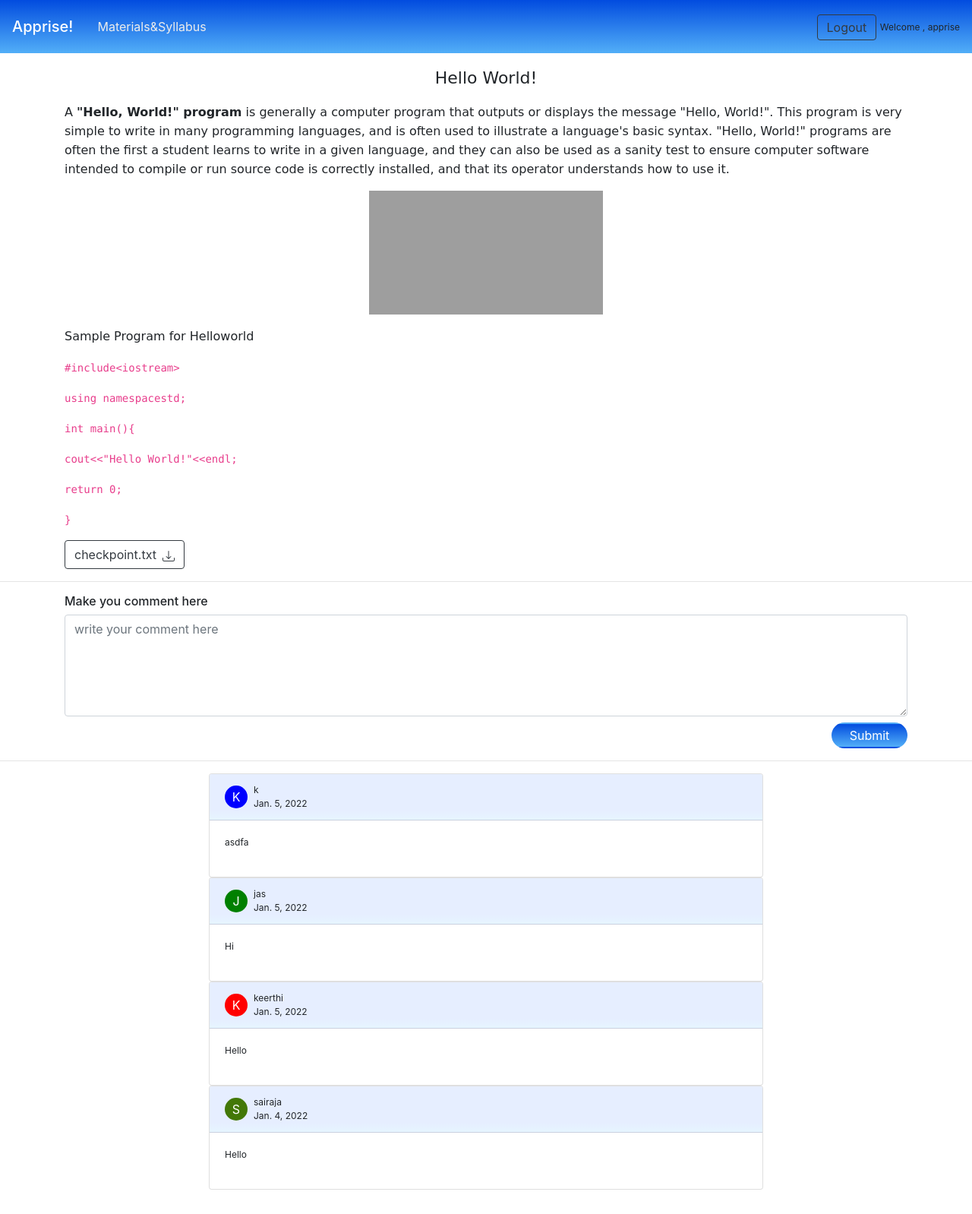
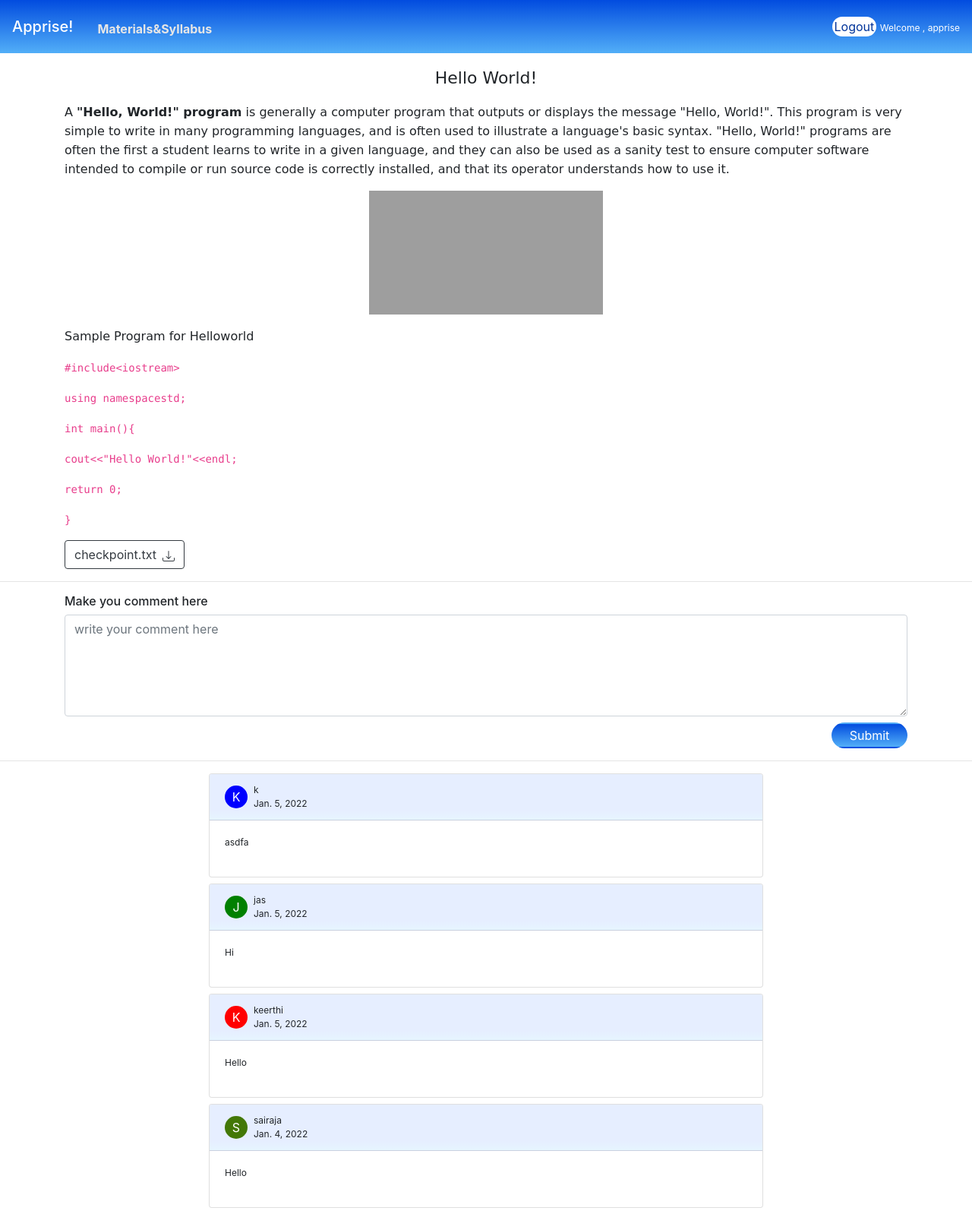
Before and after one commit to SAIRAJA116/apprise, a Django app: page /post/1 in a window 1280 px wide. Shown: the whole page at 76% size. Before the commit the page ends 1566 px from the top, so only its background shows below. Run offline with Django 3.2, Linux system fonts and the light colour scheme; a user stored in the database is signed in; data comes from the database, SQL or seed files in the repository; both versions use the stored data as it was after the commit; some libraries are stand-ins or nearby versions; grey boxes are pictures that could not be loaded.

Commit message:
final commit

```diff
--- a/App/static/App/css/detailPost.css
+++ b/App/static/App/css/detailPost.css
@@ -7,6 +7,11 @@
     background: linear-gradient(to bottom, #024cdf 0%, #5dbcfb 114%);
     height:70px;
 }
+
+.welcomenote{
+    display: inline;
+}
+
 .btn1{
     background-color: white;
     color:#003399;
@@ -91,6 +96,7 @@
     .bg-light{
         height:60px;
     }
+
 }
 @media  screen and (max-width:576px) {
     .modal{
@@ -112,4 +118,9 @@
         font-size: 12px;
     }
 
+    .welcomenote{
+        display: none;
+    }
+
+
 }
--- a/App/templates/App/detailPost.html
+++ b/App/templates/App/detailPost.html
@@ -25,14 +25,15 @@
         <span class="navbar-brand mb-0 h1"><a href="{% url 'App:index' %}" style="color: white;"
                 class="text-decoration-none">Apprise!</a></span>
         <span class="nav-item mr-auto">
-            <a href="{% url 'App:grouplist' %}" style="color:rgb(236, 236, 236)"
+            <a href="{% url 'App:grouplist' %}" style="color:rgb(230, 230, 230); margin-top: 5px; font-weight: bold;"
                 class="text-decoration-none nav-link">Materials&Syllabus</a>
         </span>
         <span class="float-end">
             {% if request.user.is_authenticated %}
             <a style="display: inline;" href="{% url 'App:logoutuser' %}"
-                class="btn btn-outline-dark text-decoration-none">Logout</a>
-            <p style="font-size: 12px; display: inline;">Welcome , {{request.user.name}}</p>
+                class="btn1 btn-outline-dark text-decoration-none">Logout</a>
+            <p class="welcomenote" style="font-size: 12px;  color:white; ">Welcome ,
+                {{request.user.name}}</p>
             {% else %}
             <button id="modal-trigger" type="button" class="btn1 btn-outline-dark text-decoration-none"
                 data-toggle="modal" data-target="#loginmodal" onclick="resetform()">Login</button>
@@ -72,9 +73,11 @@
                                 required />
                             <input class="form-control mb-2" type="password" name="password"
                                 placeholder="Enter password" required />
-                                <center>
-                            <button style="width: 40%;" type="submit" class="btn3 btn-primary mb-2 login float-end">Sign
-                                in</button></center>
+                            <center>
+                                <button style="width: 40%;" type="submit"
+                                    class="btn3 btn-primary mb-2 login float-end">Sign
+                                    in</button>
+                            </center>
                             <hr />
 
                         </form>
@@ -91,8 +94,9 @@
                             <input class="form-control mb-2" type="password" name="password"
                                 placeholder="Create password" required />
                             <center>
-                            <button style="width: 40%;" type="submit" class="btn3 btn-primary mb-2 signup">create
-                                account</button></center>
+                                <button style="width: 40%;" type="submit" class="btn3 btn-primary mb-2 signup">create
+                                    account</button>
+                            </center>
 
                             <hr />
                         </form>
@@ -148,7 +152,7 @@
             <div class="col-lg-2 col-md-2 col-sm-12"></div>
             <div class="col-lg-8 col-sm-8 col-sm-12">
                 {% for comment in comments %}
-                <div class="card">
+                <div class="card mb-2">
                     <div class="card-header">
                         <div class="float-left d-flex flex-row align-items-center">
                             <div class="d-flex  align-items-center mr-2 "
--- a/App/templates/App/groupList.html
+++ b/App/templates/App/groupList.html
@@ -21,9 +21,11 @@
 <body>
 
     <nav class="navbar sticky-top navbar-light bg-light">
-        <span class="navbar-brand mb-0 h1" style="color: white; font-size: 18px;">Catch Up!</span>
+        <span class="navbar-brand mb-0 h1"><a href="{% url 'App:index' %}" style="color: white;"
+                class="text-decoration-none">Apprise!</a></span>
         <span class="nav-item mr-auto">
-            <a href="#" style="color:rgb(238, 238, 238)" class="text-decoration-none nav-link">Materials&Syllabus</a>
+            <a href="#" style="color:rgb(230, 230, 230); margin-top: 5px; font-weight: bold;" class="
+                text-decoration-none nav-link">Materials&Syllabus</a>
         </span>
 
     </nav>
--- a/App/templates/App/groupMaterials.html
+++ b/App/templates/App/groupMaterials.html
@@ -21,9 +21,10 @@
 <body>
 
     <nav class="navbar sticky-top navbar-light bg-light">
-        <span class="navbar-brand mb-0 h1" style="color: white; font-size: 18px;">Catch Up!</span>
+        <span class="navbar-brand mb-0 h1"><a href="{% url 'App:index' %}" style="color: white;"
+                class="text-decoration-none">Apprise!</a></span>
         <span class="nav-item mr-auto">
-            <a href="{% url 'App:grouplist' %}" style="color:rgb(235, 235, 235)"
+            <a href="{% url 'App:grouplist' %}" style="color:rgb(230, 230, 230); margin-top: 5px; font-weight: bold;"
                 class="text-decoration-none nav-link">Materials&Syllabus</a>
         </span>
 
--- a/App/views.py
+++ b/App/views.py
@@ -18,10 +18,14 @@ def index(request):
             email = request.POST.get("email")
             password = request.POST.get("password")
             name = request.POST.get("name")
+            print(email)
+            print(email[0])
+            print(email[0].upper())
             try:
                 colors = ['red','Green','blue','vilot','purple','brown','orange',"#dca50a",'#b10f53',"#437807"]
                 i=int(random.random()*10)
                 color = colors[i]
+                print(color)
                 user = NewUser(email = email,name=name,password = make_password(password),color = color,avatar = email[0].upper())
                 user.save()
                 login(request,user)
```
Also changed, not shown: App/static/App/css/index.css (+8 -0 lines), App/templates/App/index.html (+6 -3 lines), db.sqlite3.
